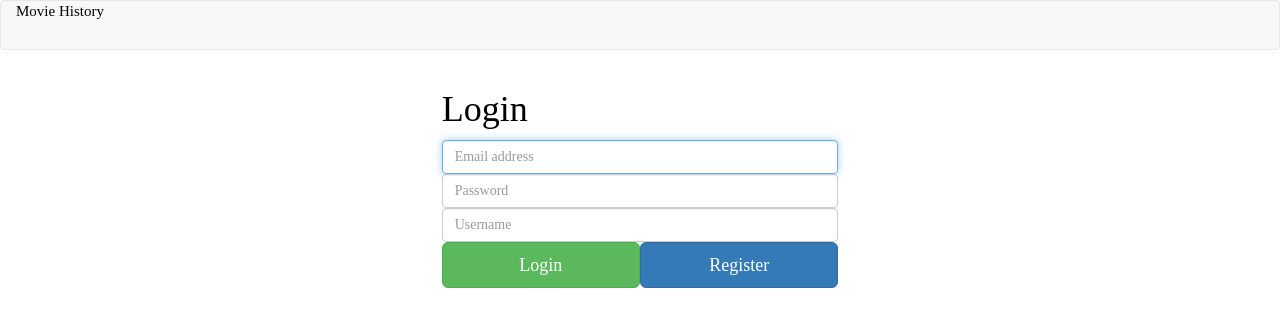
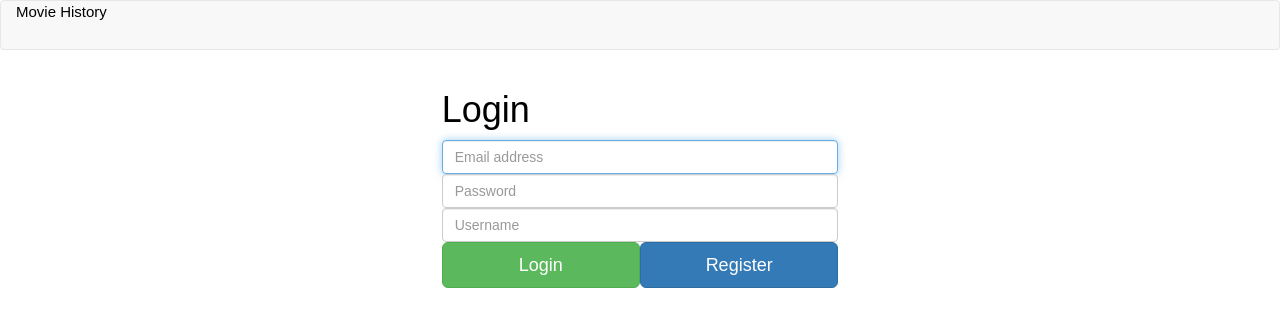
Before and after one commit to nss-evening-cohort-04/movie-history-team-1-1, a website: page index.html in a window 1280 px wide. Drawn offline with nearby package versions, Linux system fonts and the light colour scheme; no server answers.

Commit message:
added sans-serif back

```diff
--- a/sass/main.scss
+++ b/sass/main.scss
@@ -21,7 +21,8 @@
 body {
   color       : black;
   background  : #FFF;
-  font-family : "Droid Sans";
+  font-family : "Droid Sans",
+                sans-serif;
   font-size   : 1.5em;
 }
 
```
Also changed, not shown: styles/main.css.
